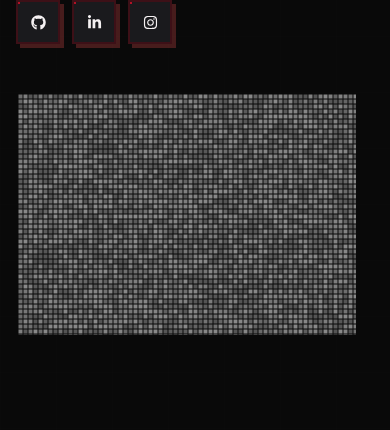
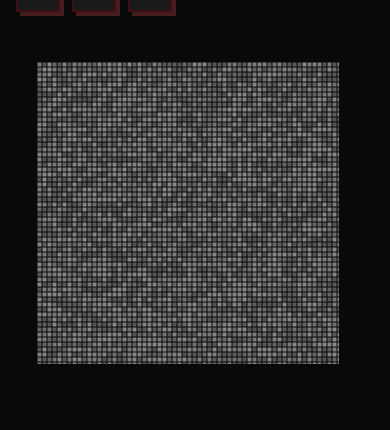
Before and after one commit to mihsanalam/mihsan-portfolio, a Next.js app: page / in a window 390 px wide. Shown: the part 412-842 px from the top of the page. Built offline with nearby package versions, Linux system fonts and the light colour scheme.

Commit message:
Hero: size the portrait as an aspect-square capped at 320/384/448
One fluid square with a per-breakpoint cap: 20rem on phones, 24rem from sm and 28rem on desktop. Desktop gets roughly a quarter more portrait area than the old 20rem box while phones stay inside the viewport.

```diff
--- a/src/components/sections/Hero.tsx
+++ b/src/components/sections/Hero.tsx
@@ -32,7 +32,13 @@
             transition={{ duration: 0.7, delay: 0.2 }}
             className="flex justify-center lg:justify-start order-2 lg:order-1"
           >
-            <div className="relative w-full h-64 sm:h-80 overflow-hidden bg-transparent flex items-center justify-center">
+            {/*
+              Fluid square that always fits the column: full width up to a cap per
+              breakpoint — 20rem (320px) on phones, 24rem (384px) from sm, 28rem
+              (448px) from lg. Because the width is fluid (w-full) it can never
+              overflow a narrow screen, and desktop gets a noticeably bigger visual.
+            */}
+            <div className="relative w-full max-w-[20rem] sm:max-w-[24rem] lg:max-w-[28rem] aspect-square overflow-hidden bg-transparent flex items-center justify-center">
               <PixelParticleImage src="/images/image.png" alt="Mihsan Alam portrait" className="h-full w-full" />
             </div>
           </motion.div>
```
